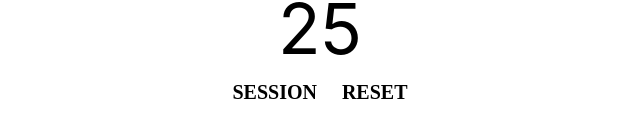
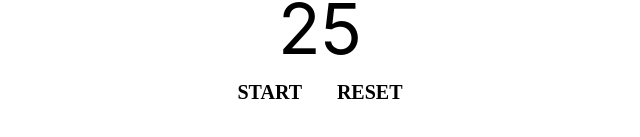
Before and after one commit to CharaeKeow/pomodoro-clock, a React (Create React App) app: page / in a window 1280 px wide. Shown: the part 191-328 px from the top of the page, without its empty margins (320-960 px from the left). Built offline with nearby package versions, Linux system fonts and the light colour scheme.

Commit message:
add start/stop button

```diff
--- a/src/App.js
+++ b/src/App.js
@@ -10,9 +10,10 @@ class App extends React.Component {
       breakLength: 5,
       sessionLength: 25,
       currentSession: 'session',
-      timeInSeconds: 25 * 60, //seems like using sessionLength * 60 doesn't work. Yh, my React skills is rusty 😣
+      timeInSeconds: 25 * 60, //seems like using sessionLength * 60 doesn't work. Yeah, I still sucks at React 😣
+      status: 'start', //either start or stop. passed to component startStop to indicate status
+    }
 
-    }
     /* don't think need two separate increment & decrement functions for both break & session.
     ** maybe combine them into just two functions. Question remains: how do I achieve that? Either
     ** pass args or have to do some checking in the function.
@@ -22,8 +23,7 @@ class App extends React.Component {
     this.decrementSession = this.decrementSession.bind(this);
     this.incrementSession = this.incrementSession.bind(this);
     this.onCountdown = this.onCountdown.bind(this);
-    this.start = this.start.bind(this); //tbh, should look to combine start & stop to be just one funtion.
-    this.stop = this.stop.bind(this);
+    this.toggleStartStop = this.toggleStartStop.bind(this);
     this.reset = this.reset.bind(this);
   }
 
@@ -69,14 +69,24 @@ class App extends React.Component {
     }
   }
 
+  //Handle counting down the time by decrementing the remaining seconds by 1.
   onCountdown() {
     this.setState({
       timeInSeconds: this.state.timeInSeconds - 1
     });
   }
 
-  start() { };
-  stop() { };
+  toggleStartStop() {
+    if (this.state.status === 'start') { //eslint suggest me using '===' instead of '=='. Guess I'll follow
+      this.setState({
+        status: 'stop', //toggle (change 😉) from start to stop
+      });
+    } else {
+      this.setState({
+        status: 'start',
+      })
+    }
+  }
 
   reset() {
     this.setState({
@@ -85,6 +95,7 @@ class App extends React.Component {
       sessionLength: 25,
       currentCountdown: 'session',
       timeInSeconds: 25 * 60,
+      status: 'start',
     })
   };
 
@@ -111,8 +122,8 @@ class App extends React.Component {
         </div>
         <div className="bottom-pnl">
           <StartStopButton
-            currentSession={this.state.currentSession}
-            timeInSeconds={this.state.timeInSeconds}
+            status={this.state.status}
+            toggleStartStop={this.toggleStartStop}
           />
           <ResetButton
             reset={this.reset}
@@ -163,17 +174,12 @@ class Time extends React.Component {
 }
 
 class StartStopButton extends React.Component {
-  constructor(props) {
-    super(props);
-    this.state = {
-      currentSession: this.props.currentSession,
-    }
-  }
+  //Ahem, no need constructor here as we won't declare any local state here. (I read the docs 😎)
 
   render() {
     return (
       <div>
-        <div className="startStop-btn">{this.state.currentSession}</div>
+        <div onClick={this.props.toggleStartStop} className="startStop-btn">{this.props.status}</div>
       </div>
     )
   }
```
